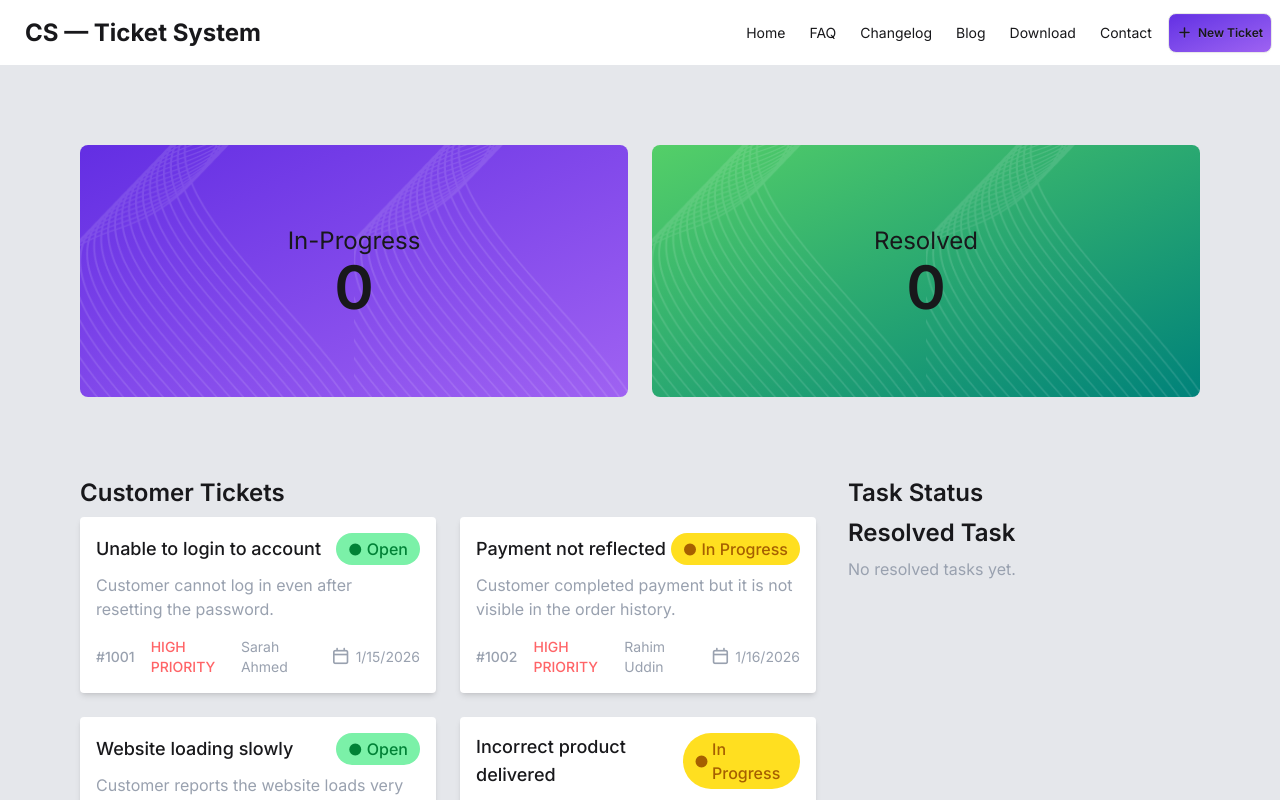
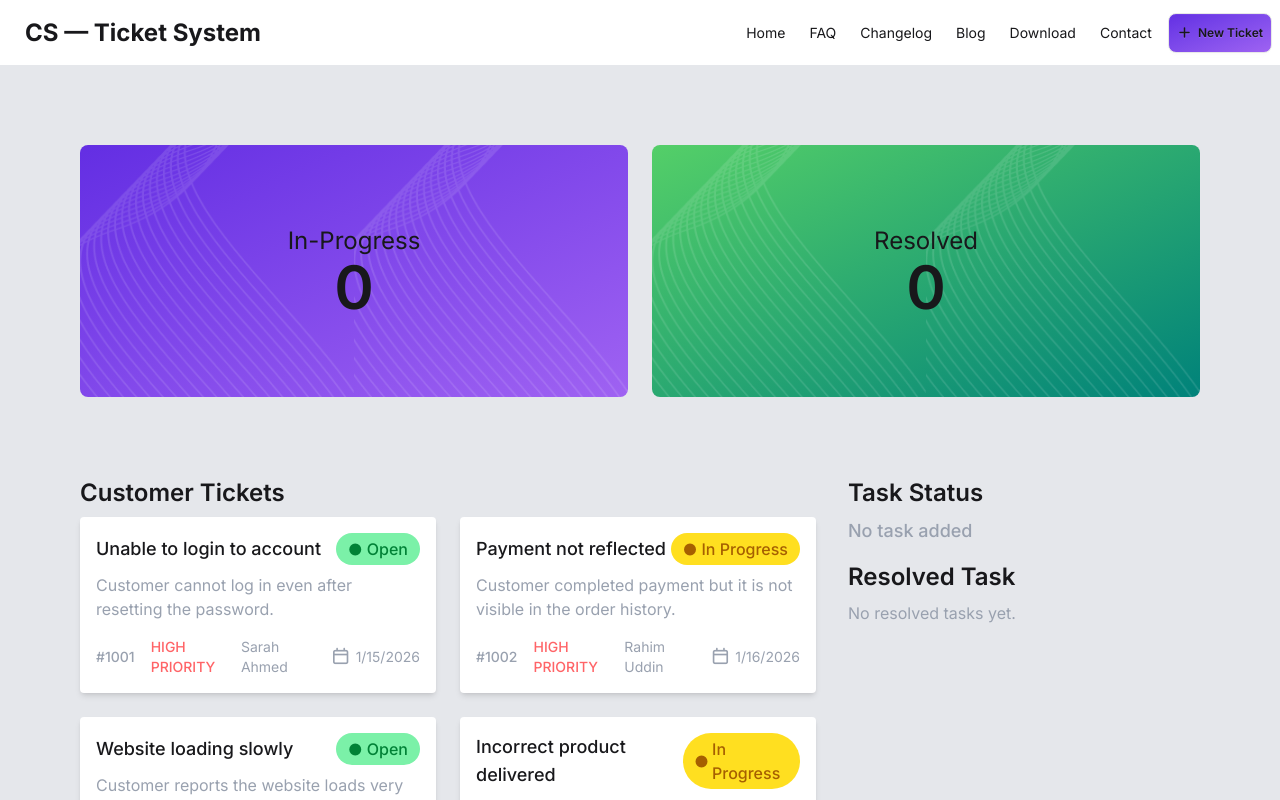
Before and after one commit to AlponaKhan/mission-restart-asmt-2, a React (Vite) app: page / in a window 1280 px wide. Shown: the top 800 px of the page. Built offline with nearby package versions, Linux system fonts and the light colour scheme.

Commit message:
complete button functionality

```diff
--- a/src/App.jsx
+++ b/src/App.jsx
@@ -1,4 +1,4 @@
-import { Suspense, useState } from 'react'
+import { Suspense, use, useState } from 'react'
 import './App.css'
 import Bannar from './components/Bannar'
 import Footer from './components/Footer'
@@ -12,12 +12,31 @@ const customerPromise = fetch('./fakeData.json')
 // console.log(customerPromise);
 
 function App() {
+
+  const data = use(customerPromise);
+  // console.log(data);
+
+  const [cards, setCards]= useState(data);
+
   const [progress, setProgress] = useState(0);
-     const [titled, setTitle] =useState([]);
-     const [resolved, setResolved]= useState([]);
+
+  const [titled, setTitle] = useState([]);
+
+  const [resolved, setResolved] = useState([]);
   const [solvedCount, setSolvedCount] = useState(0);
 
-    const handleCompletedTask =(title)=>{
+  const removeTask = (task) => {
+    // console.log('task remove', task);
+    const filteredData = titled.filter(heading => heading !== task);
+    setTitle(filteredData);
+
+    const filteredCard = cards.filter(card=> card.title !== task);
+    setCards(filteredCard);
+  }
+
+  const handleCompletedTask = (title) => {
+    // console.log(title);
+
 
     toast(`Task: ${title}.title Completed!!!`);
 
@@ -56,7 +75,7 @@ function App() {
         <span className="loading loading-dots loading-lg"></span>
         <span className="loading loading-dots loading-xl"></span>
       </div>}>
-        <Main resolved={resolved} handleCompletedTask={handleCompletedTask} titled={titled} handleCardClick={handleCardClick} customerPromise={customerPromise}></Main>
+        <Main cards={cards} removeTask={removeTask} resolved={resolved} handleCompletedTask={handleCompletedTask} titled={titled} handleCardClick={handleCardClick} data={data}></Main>
       </Suspense>
       <Footer></Footer>
       <ToastContainer />
--- a/src/components/mainSection/Cards.jsx
+++ b/src/components/mainSection/Cards.jsx
@@ -1,14 +1,14 @@
 import React from 'react';
 import CustomerCard from './CustomerCard';
 
-const Cards = ({ customerProblems,handleCardClick }) => {
+const Cards = ({cards, data,handleCardClick }) => {
     return (
         <div>
             <h2 className='text-2xl font-semibold pb-2'>Customer Tickets</h2>
 
             <div className='grid grid-cols-1 gap-6 md:grid-cols-2'>
                 {
-                    customerProblems.map(problem => <CustomerCard key={problem.id} handleCardClick={handleCardClick} problem={problem}></CustomerCard>)
+                    cards.map(problem => <CustomerCard key={problem.id} handleCardClick={handleCardClick} problem={problem}></CustomerCard>)
                 }
             </div>
         </div>
--- a/src/components/mainSection/Main.jsx
+++ b/src/components/mainSection/Main.jsx
@@ -6,19 +6,19 @@ import Resloved from './Resloved';
 
 
 
-const Main = ({ customerPromise, handleCardClick, handleCompletedTask, resolved,titled }) => {
-    const customerProblems = use(customerPromise);
+const Main = ({cards,removeTask, data, handleCardClick, handleCompletedTask, resolved,titled }) => {
+    // const customerProblems = use(customerPromise);
 
     return (
         <div>
             <div className='grid grid-cols-1 md:gap-8 md:grid-cols-3 justify-between  md:px-20 pb-10 px-5'>
                 <div className='md:col-span-2'>
-                    <Cards handleCardClick={handleCardClick} customerProblems={customerProblems}></Cards>
+                    <Cards cards={cards} handleCardClick={handleCardClick} data={data}></Cards>
                 </div>
                 <div className='md:col-span-1'>
                     <div>
                         <h2 className='font-semibold text-2xl pb-2'>Task Status</h2>
-                        <TaskStatus handleCompletedTask={handleCompletedTask} customerProblems={customerProblems} titled={titled}></TaskStatus>
+                        <TaskStatus removeTask={removeTask} handleCompletedTask={handleCompletedTask} data={data} titled={titled}></TaskStatus>
                     </div>
                     <div>
                         <h2 className='font-semibold text-2xl pb-2'>Resolved Task</h2>
--- a/src/components/mainSection/Resloved.jsx
+++ b/src/components/mainSection/Resloved.jsx
@@ -1,15 +1,16 @@
 import React from 'react';
 
-const Resloved = ({resolved}) => {
+const Resloved = ({ resolved }) => {
     return (
         <div>
-            <p className='text-gray-400'>No resolved tasks yet.</p>
+
             {
-                resolved.map((title, index)=>
-                    <div key={index} className='bg-sky-100 shadow-md rounded-sm p-4 mb-4'>
-                <h2 className='font-medium text-lg'>{title}</h2>
-            </div>
-                )
+                resolved.length === 0 ? (<p className='text-gray-400'>No resolved tasks yet.</p>) :
+                    (resolved.map((title, index) =>
+                        <div key={index} className='bg-sky-100 shadow-md rounded-sm p-4 mb-4'>
+                            <h2 className='font-medium text-lg'>{title}</h2>
+                        </div>
+                    ))
             }
 
         </div>
--- a/src/components/mainSection/TaskStatus.jsx
+++ b/src/components/mainSection/TaskStatus.jsx
@@ -1,16 +1,22 @@
 import React from 'react';
 
-const TaskStatus = ({titled, handleCompletedTask}) => {
+const TaskStatus = ({ data, removeTask, titled, handleCompletedTask }) => {
+
+    const handleRemove = (task) => {
+        removeTask(task);
+
+    }
+
     return (
         <div>
 
-            {
-                titled.map((title, index) =>
+            {titled.length === 0 ? (<h2 className='font-medium text-lg pb-4 text-gray-400'>No task added</h2>) :
+                (titled.map((title, index) =>
                     <div key={index} className='bg-white shadow-md rounded-sm p-4 mb-4'>
-                <h2 className='font-medium text-lg pb-4'>{title}</h2>
-                <button onClick={()=>handleCompletedTask(title)} className='text-white font-semibold bg-green-600 rounded-sm py-2 text-center w-full'>Complete</button>
-            </div>
-                 )
+                        <h2 className='font-medium text-lg pb-4'>{title}</h2>
+                        <button onClick={() => { handleCompletedTask(title); handleRemove(title) }} className='text-white font-semibold bg-green-600 rounded-sm py-2 text-center w-full'>Complete</button>
+                    </div>
+                ))
             }
 
         </div>
```
Lines whose indentation alone changed are shown as unchanged.
